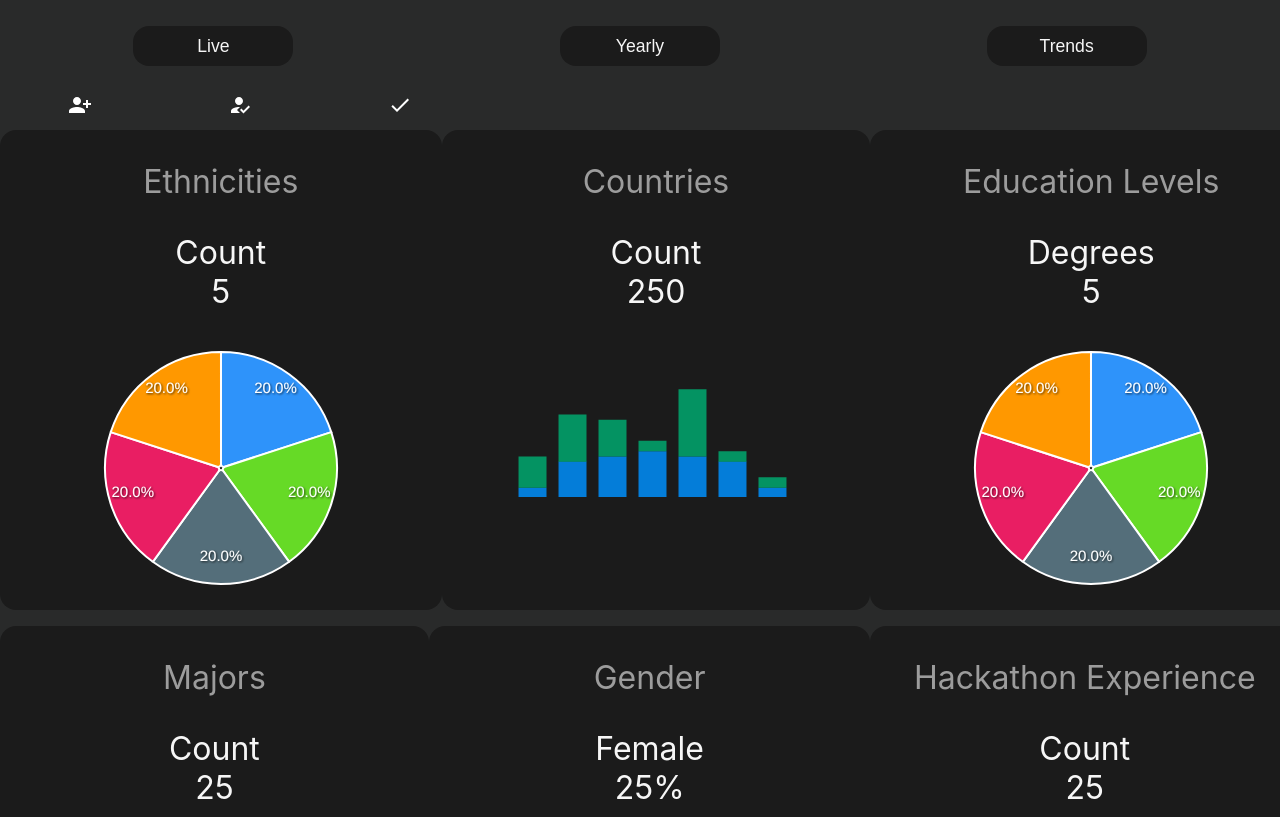
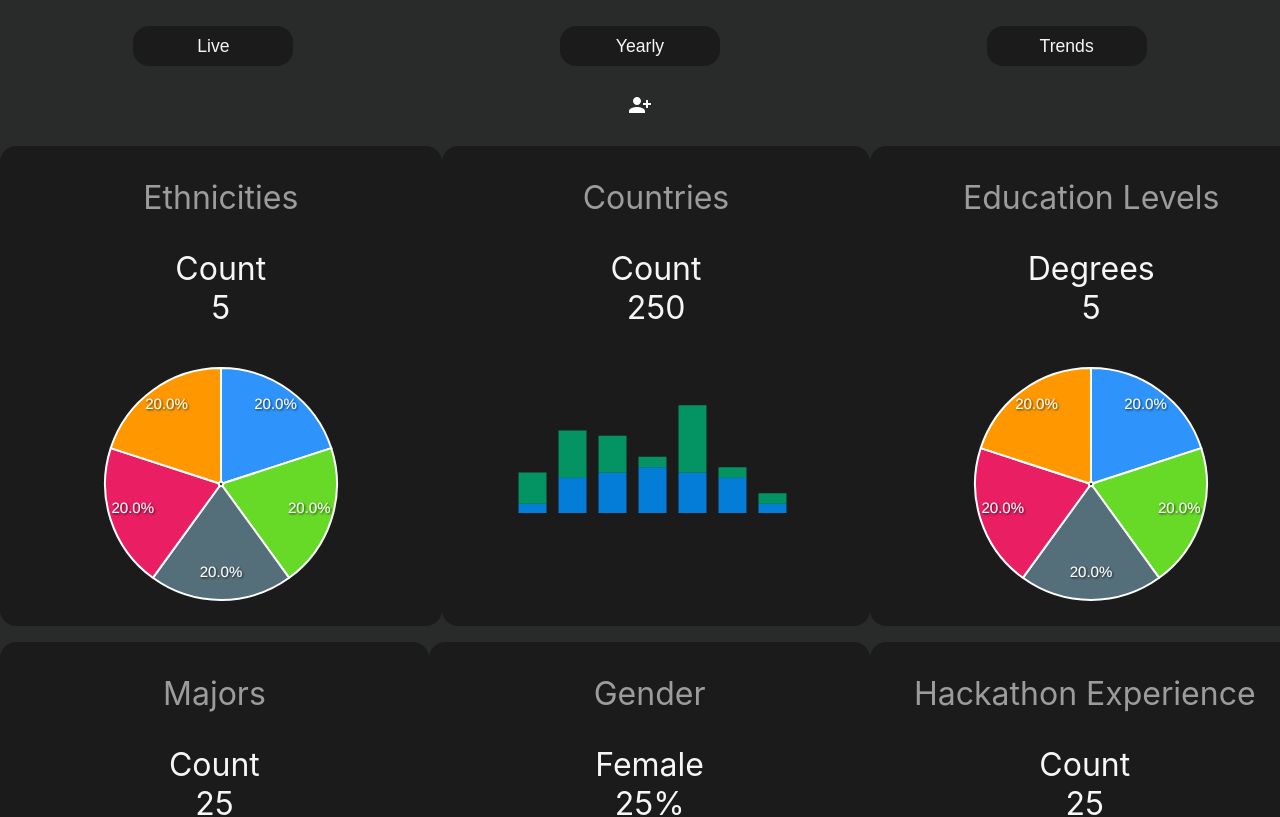
Before and after one commit to nishilfaldu/react-dashboard, a React (Create React App) app: page / in a window 1280 px wide. Shown: the top 817 px of the page. Built offline with nearby package versions, Linux system fonts and the light colour scheme.

Commit message:
testing tab buttons

```diff
--- a/src/components/LiveDashboard.js
+++ b/src/components/LiveDashboard.js
@@ -3,6 +3,7 @@ import PieChartCard from './PieChartCard';
 import BarChartCard from './BarChartCard';
 import SparklineCard from './SparklineCard';
 import TabButton from './TabButton';
+import PersonAddAlt1Icon from '@mui/icons-material/PersonAddAlt1';
 
 const StyledRow = styled.div`
     display: flex;
@@ -10,10 +11,23 @@ const StyledRow = styled.div`
     padding-bottom: 1rem;
 `
 
+const StyledTabRow = styled.div`
+    display: flex;
+    justify-content: space-evenly;
+    padding-bottom: 1rem;
+`
+// const StyledColumn = styled.div`
+//     display: flex;
+//     justify-content: space-evenly;
+//     padding-bottom: 1rem;
+// `
+
 const LiveDashboard = function(){
     return(
         <div>
-            <TabButton></TabButton>
+            <StyledTabRow>
+            <TabButton forLabel="input-1" textLabel="Registered"></TabButton>
+            </StyledTabRow>
             <StyledRow>
                 <PieChartCard cardTitle="Ethnicities" cardLabel="Count" cardValue="5" chartType={'pie'}></PieChartCard>
                 <BarChartCard cardTitle="Countries" cardLabel="Count" cardValue="250"></BarChartCard>
--- a/src/components/TabButton.js
+++ b/src/components/TabButton.js
@@ -9,19 +9,19 @@ import '../css/TabButton.css'
 const TabButton = function(props){
     return(
         <div style={{display: 'flex', flexDirection: 'row'}}>
-            <label for='input-1'>
+            <label for={props.forLabel}>
                 <input
                 type='radio'
-                id='input-1'
+                id={props.forLabel}
                 name='group'
                 />
                 <span className='btn'>
                     <span className='btn-icon'><PersonAddAlt1Icon></PersonAddAlt1Icon></span>
-                    <span className='btn-text'>Registered</span>
+                    <span className='btn-text'>{props.textLabel}</span>
                 </span>
             </label>
 
-            <label for='input-2'>
+            {/* <label for='input-2'>
                 <input
                 type='radio'
                 id='input-2'
@@ -43,7 +43,7 @@ const TabButton = function(props){
                     <span className='btn-icon'><CheckIcon></CheckIcon></span>
                     <span className='btn-text'>Checked In</span>
                 </span>
-            </label>
+            </label> */}
         </div>
     );
 }
--- a/src/css/TabButton.css
+++ b/src/css/TabButton.css
@@ -3,12 +3,12 @@
     display: flex;
     align-items: center;
     justify-content: center;
-    font-size: 2rem;
+    font-size: 3rem;
     color: #ffffff;
     height: 3rem;
     padding: 0;
     border-radius: 2rem;
-    width: 10rem;
+    width: 20rem;
 }
 
 .btn-icon {
```
